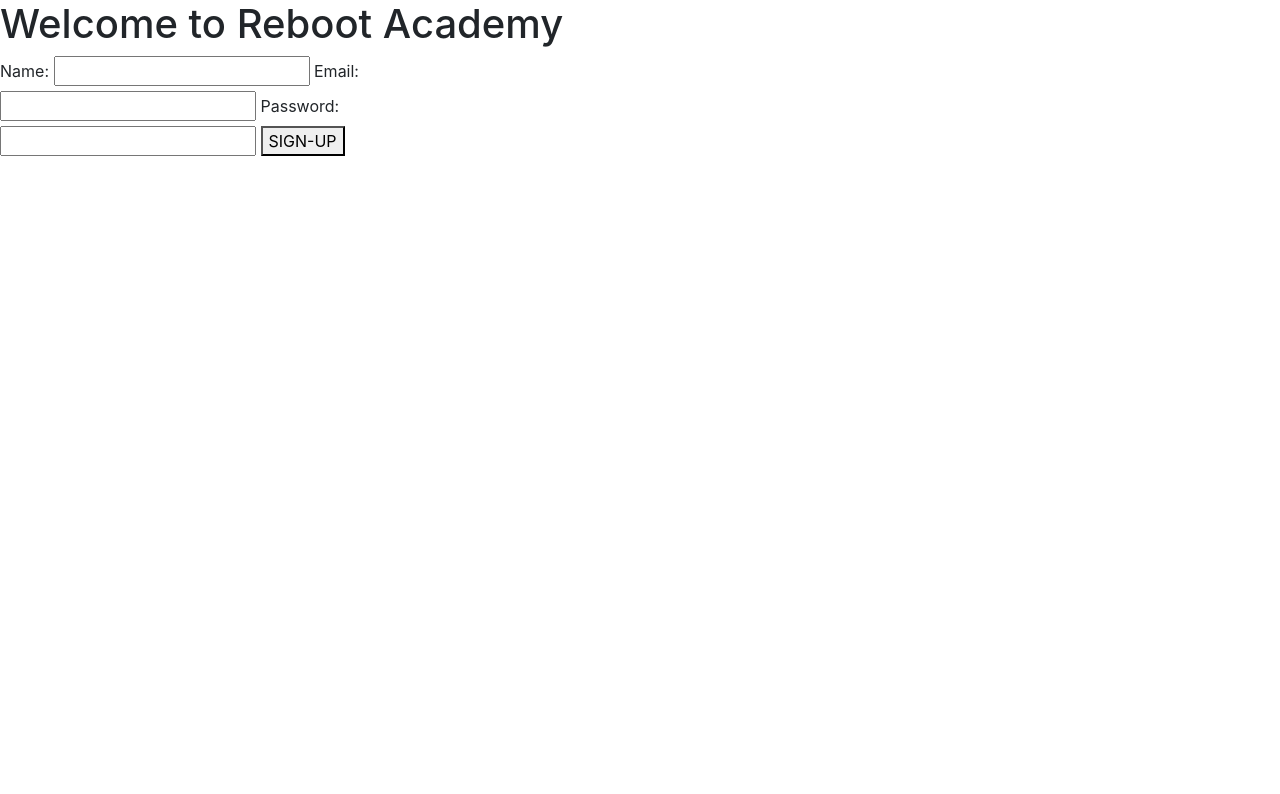
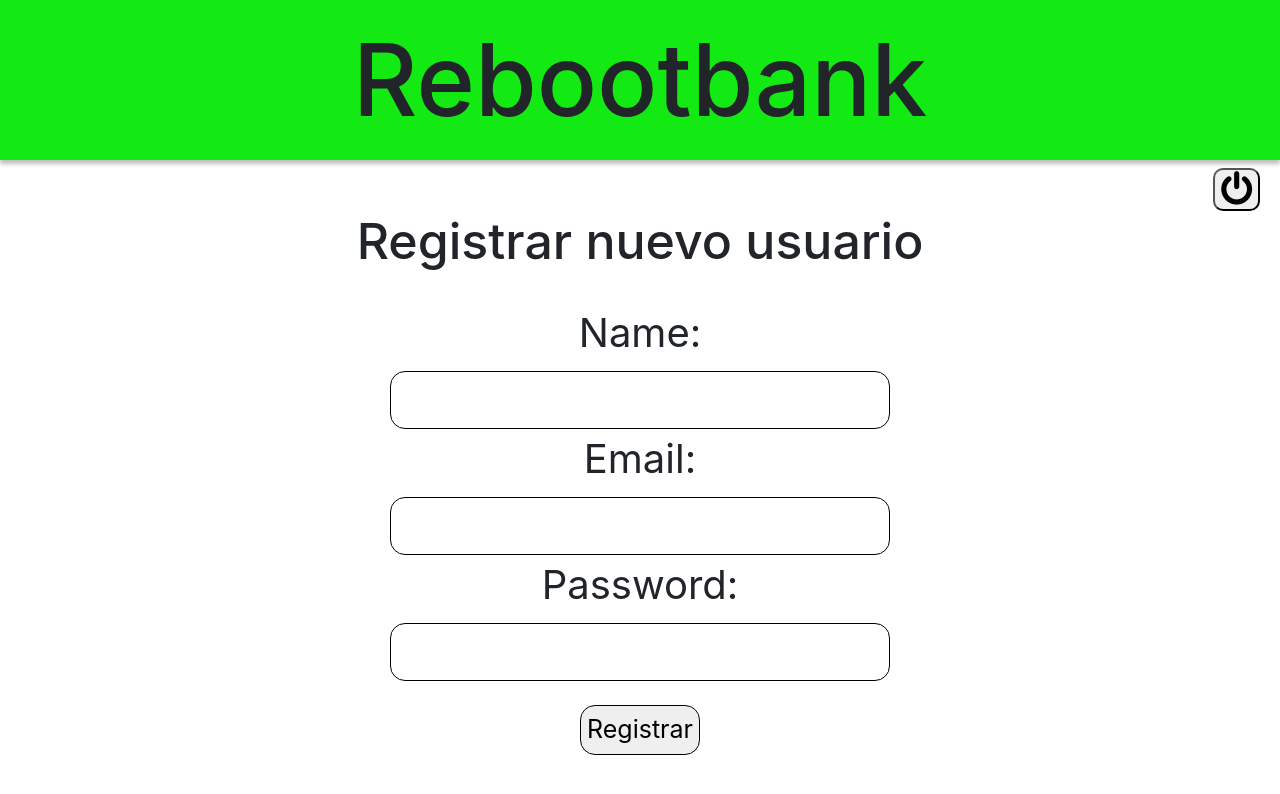
Before and after one commit to josewalke/rebootbank, a website: page front/register.html in a window 1280 px wide. Drawn offline with nearby package versions, Linux system fonts and the light colour scheme.

Commit message:
falta hacer logout y colocar el qr

```diff
--- a/front/register.html
+++ b/front/register.html
@@ -9,21 +9,31 @@
   <link rel="stylesheet" href="https://stackpath.bootstrapcdn.com/bootstrap/4.3.1/css/bootstrap.min.css"
   integrity="sha384-ggOyR0iXCbMQv3Xipma34MD+dH/1fQ784/j6cY/iJTQUOhcWr7x9JvoRxT2MZw1T" crossorigin="anonymous">
   <link rel="stylesheet" href="styles/styles.css">
+  <link rel="stylesheet" href="https://cdnjs.cloudflare.com/ajax/libs/font-awesome/4.7.0/css/font-awesome.min.css">
 </head>
 
-<body>
-    <h1>Welcome to Reboot Academy</h1>
+<body class="text-center">
+  <div>
+    <h1 class="fond-green">Rebootbank</h1>
+  </div>
+  <div id="position">
+    <button id="close">
+      <i class="fa fa-power-off" style="font-size:36px"></i>
+    </button>
+  </div>
+  <h1 class="sesion">Registrar nuevo usuario</h1>
+  <br>
   <div id="register">
-        <label for="user_name">Name:</label>
-        <input type="text" id="user_name" name="user_name">
+    <label for="user_name">Name:</label><br>
+    <input type="text" id="user_name" name="user_name"><br>
 
-        <label for="user_email">Email:</label>
-        <input type="text" id="user_email" name="user_email">
+    <label for="user_email">Email:</label><br>
+    <input type="text" id="user_email" name="user_email"><br>
 
-        <label for="user_password">Password:</label>
-        <input type="password" id="user_password" name="user_password">
-
-        <button id="btn-signup">SIGN-UP</button>
+    <label for="user_password">Password:</label><br>
+    <input type="password" id="user_password" name="user_password"><br>
+    <br>
+    <button id="btn-signup">Registrar</button>
   </div>
 
   <script src="https://cdnjs.cloudflare.com/ajax/libs/axios/0.19.0/axios.min.js"></script>
--- a/front/scripts/api.js
+++ b/front/scripts/api.js
@@ -16,6 +16,7 @@ function API () {
       .then(data => {
         // console.log(data.data)
         var count = data.data
+        document.getElementById('qrcode').innerHTML = ''
         var qrcode = new QRCode(document.getElementById('qrcode'), {
           width: 500,
           height: 500
--- a/front/scripts/mostrador.js
+++ b/front/scripts/mostrador.js
@@ -18,3 +18,7 @@ document.getElementById('btn-volver').addEventListener('click', (event) => {
       console.log(response)
     })
 })
+
+document.getElementById('close').addEventListener('click', (event) => {
+  setTimeout("location.href='./login.html'")
+})
--- a/front/scripts/register.js
+++ b/front/scripts/register.js
@@ -1,5 +1,5 @@
-(function authenticated() {
-    if (localStorage.getItem('token')) {
+(function authenticated () {
+  if (window.localStorage.getItem('token')) {
     console.log('user authenticated')
   } else {
     console.log('user not authenticated')
@@ -7,29 +7,33 @@
 })()
 
 const api = axios.create({
-    baseURL: "http://localhost:2222/api/",
+  baseURL: 'http://localhost:2222/api/',
   timeout: 1000
-});
+})
 
 document.getElementById('btn-signup').addEventListener('click', (event) => {
   const newUser = {
-        user_name: document.getElementById("user_name").value,
-        user_email: document.getElementById("user_email").value,
-        user_password: document.getElementById("user_password").value
-    };
+    user_name: document.getElementById('user_name').value,
+    user_email: document.getElementById('user_email').value,
+    user_password: document.getElementById('user_password').value
+  }
 
   api
-        .post("auth/signup", newUser, {
+    .post('auth/signup', newUser, {
       headers: {
-                token: localStorage.getItem("token")
+        token: window.localStorage.getItem('token')
       }
     })
     .then(function (response) {
-            localStorage.setItem("token", response.data.token);
-            localStorage.setItem("name", response.data.name);
-            localStorage.setItem("email", response.data.email);
+      window.localStorage.setItem('token', response.data.token)
+      window.localStorage.setItem('name', response.data.name)
+      window.localStorage.setItem('email', response.data.email)
     })
     .catch(function (error) {
-            console.log(error.response);
-        });
+      console.log(error.response)
     })
+    setTimeout("location.href='./register.html'")
+})
+document.getElementById('close').addEventListener('click', (event) => {
+  setTimeout("location.href='./login.html'")
+})
--- a/front/styles/styles.css
+++ b/front/styles/styles.css
@@ -162,13 +162,13 @@ a {
   font-family: Rounded Mplus 1c Bold;
   font-style: normal;
   font-weight: bold;
-  font-size: 100px;
+  font-size: 90px;
   line-height: 148px;
   color: #000000;
 }
 
 #num_ticket {
-  font-size: 200px;
+  font-size: 100px;
 }
 
 #btn-siguiente{
@@ -177,9 +177,9 @@ a {
   box-sizing: border-box;
   box-shadow: 5px 5px 4px rgba(0, 0, 0, 0.25);
   border-radius: 34px;
-  width: 304px;
-  height: 258px;
-  font-size: 50px;
+  width: 204px;
+  height: 158px;
+  font-size: 25px;
   margin-right: 100px;
   outline: none;
   color: white;
@@ -190,9 +190,9 @@ a {
   box-sizing: border-box;
   box-shadow: -5px 5px 4px rgba(0, 0, 0, 0.25);
   border-radius: 34px;
-  width: 304px;
-  height: 258px;
-  font-size: 50px;
+  width: 204px;
+  height: 158px;
+  font-size: 25px;
   outline: none;
   color: white;
 }
@@ -201,7 +201,7 @@ div#login label{
   font-size: 50px;
 }
 div#login input {
-  width: 700px;
+  width: 600px;
   height: 98px;
   left: calc(50% - 314px/2 + 0.5px);
   top: calc(50% - 58px/2 + 37.5px);
@@ -227,3 +227,42 @@ div#login input {
   outline: none;
   font-size: 25px;
 }
+
+div#register label {
+  font-size: 40px;
+}
+
+div#register input {
+  width: 500px;
+  height: 58px;
+  left: calc(50% - 314px/2 + 0.5px);
+  top: calc(50% - 58px/2 + 37.5px);
+  background: #FFFFFF;
+  border: 1px solid #000000;
+  box-sizing: border-box;
+  border-radius: 15px;
+  outline: none;
+  font-size: 20px;
+  text-align: center;
+}
+#btn-signup {
+  width: 120px;
+  height: 50px;
+  border: 1px solid #000000;
+  box-sizing: border-box;
+  backdrop-filter: blur(4px);
+  border-radius: 15px;
+  outline: none;
+  font-size: 25px;
+  text-align: center;
+}
+#close{
+border-radius: 10px;
+outline: none;
+margin-right: 20px;
+}
+#position{
+display: flex;
+flex-direction: row;
+justify-content: flex-end;
+}
```
Also changed, not shown: front/caja.html (+6 -1 lines), front/login.html (+1 -1 lines), front/maquina.html (+1 -1 lines), front/scripts/maquina.js (+9 -5 lines). Lines whose indentation alone changed are shown as unchanged.
